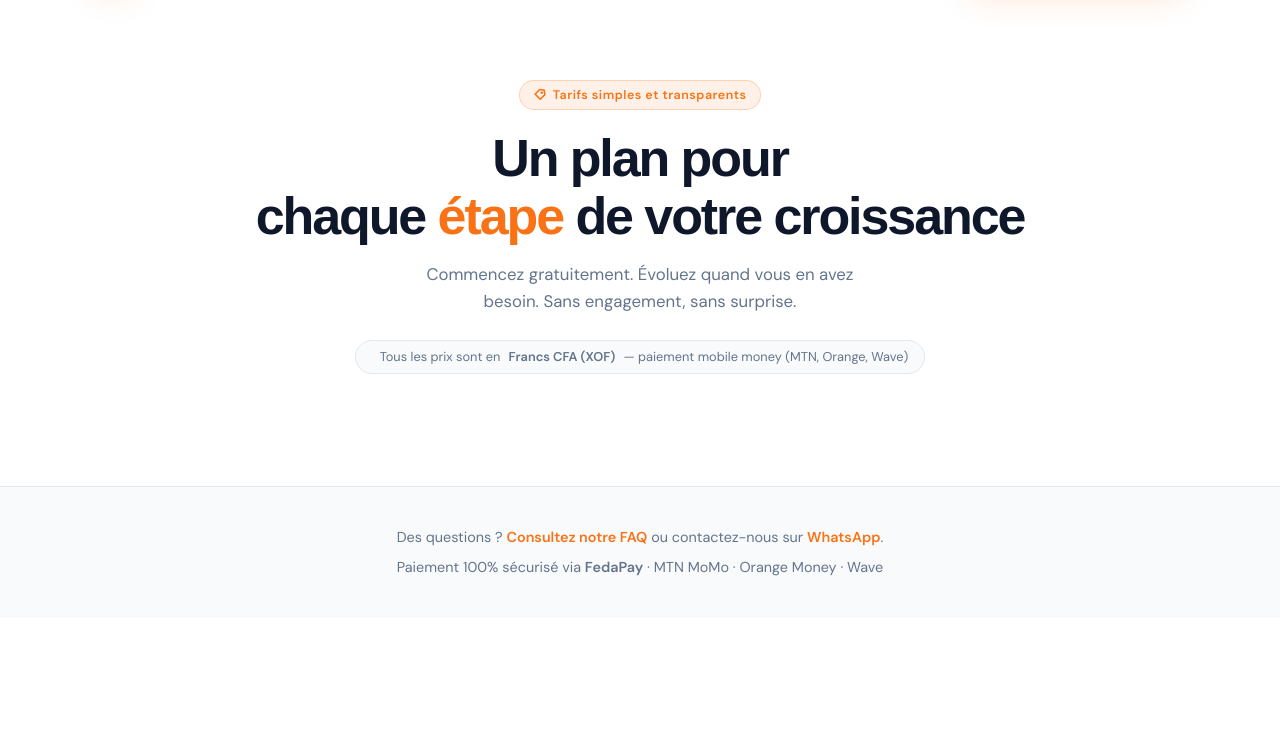
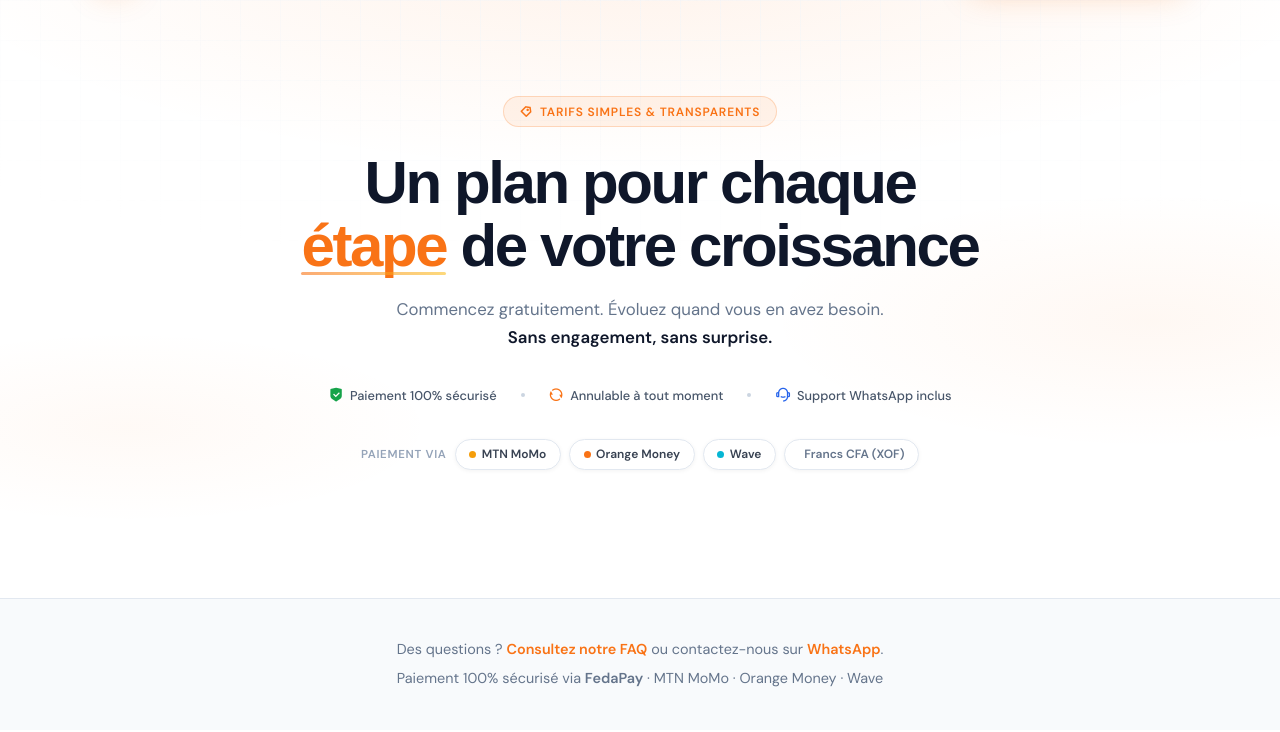
Before and after one commit to Asip90/openfood2.0, a Django app: page /tarifs/ in a window 1280 px wide. Shown: the part 68-800 px from the top of the page. Run offline with Django 5.2, Linux system fonts and the light colour scheme; data that the repository does not hold is empty.

Commit message:
feat: premium pricing hero with mesh bg, trust signals and payment pills

```diff
--- a/templates/home/pricing.html
+++ b/templates/home/pricing.html
@@ -11,54 +11,141 @@
     --orange-glow: rgba(249,115,22,0.18);
   }
 
+  /* ── Hero ── */
   .pricing-hero {
+    position: relative;
     text-align: center;
-    padding: 5rem 1.5rem 3rem;
+    padding: 6rem 1.5rem 4rem;
+    overflow: hidden;
   }
+
+  /* Mesh background */
+  .pricing-hero::before {
+    content: '';
+    position: absolute;
+    inset: 0;
+    background:
+      radial-gradient(ellipse 80% 60% at 50% -10%, rgba(249,115,22,0.09) 0%, transparent 70%),
+      radial-gradient(ellipse 50% 40% at 90% 60%, rgba(249,115,22,0.05) 0%, transparent 60%),
+      radial-gradient(ellipse 40% 30% at 10% 80%, rgba(249,115,22,0.04) 0%, transparent 60%);
+    pointer-events: none;
+  }
+  /* Grid overlay */
+  .pricing-hero::after {
+    content: '';
+    position: absolute;
+    inset: 0;
+    background-image: linear-gradient(rgba(241,245,249,0.5) 1px, transparent 1px),
+                      linear-gradient(90deg, rgba(241,245,249,0.5) 1px, transparent 1px);
+    background-size: 40px 40px;
+    mask-image: radial-gradient(ellipse 70% 50% at 50% 0%, black, transparent);
+    pointer-events: none;
+  }
+
+  .hero-inner { position: relative; z-index: 1; }
+
+  /* Eyebrow badge */
   .pricing-badge {
     display: inline-flex;
     align-items: center;
-    gap: 0.4rem;
-    background: rgba(249,115,22,0.1);
+    gap: 0.45rem;
+    background: rgba(249,115,22,0.08);
     color: var(--orange);
-    border: 1px solid rgba(249,115,22,0.25);
-    padding: 0.3rem 0.85rem;
+    border: 1px solid rgba(249,115,22,0.22);
+    padding: 0.35rem 1rem;
     border-radius: 999px;
-    font-size: 0.78rem;
-    font-weight: 600;
-    letter-spacing: 0.04em;
-    margin-bottom: 1.25rem;
+    font-size: 0.75rem;
+    font-weight: 700;
+    letter-spacing: 0.07em;
+    text-transform: uppercase;
+    margin-bottom: 1.5rem;
+    animation: fadeUp 0.5s ease both;
   }
+
+  /* Title */
   .pricing-title {
     font-family: 'Syne', sans-serif;
     font-weight: 900;
-    font-size: clamp(2rem, 5vw, 3.25rem);
+    font-size: clamp(2.1rem, 5.5vw, 3.75rem);
     color: #0f172a;
     letter-spacing: -0.04em;
-    line-height: 1.1;
-    margin-bottom: 1rem;
+    line-height: 1.05;
+    margin-bottom: 1.1rem;
+    animation: fadeUp 0.5s 0.07s ease both;
   }
-  .pricing-title span { color: var(--orange); }
+  .pricing-title .accent {
+    color: var(--orange);
+    position: relative;
+    display: inline-block;
+  }
+  .pricing-title .accent::after {
+    content: '';
+    position: absolute;
+    bottom: 2px;
+    left: 0;
+    width: 100%;
+    height: 3px;
+    background: linear-gradient(90deg, var(--orange), #fbbf24);
+    border-radius: 2px;
+    opacity: 0.6;
+  }
+
   .pricing-sub {
     color: #64748b;
     font-size: 1.05rem;
-    max-width: 42ch;
-    margin: 0 auto 0.5rem;
-    line-height: 1.65;
+    max-width: 44ch;
+    margin: 0 auto 2rem;
+    line-height: 1.7;
+    animation: fadeUp 0.5s 0.14s ease both;
   }
 
-  /* Currency toggle */
-  .currency-note {
+  /* Trust row */
+  .hero-trust {
+    display: flex;
+    align-items: center;
+    justify-content: center;
+    flex-wrap: wrap;
+    gap: 0.75rem 1.5rem;
+    margin-bottom: 2rem;
+    animation: fadeUp 0.5s 0.21s ease both;
+  }
+  .trust-item {
+    display: flex;
+    align-items: center;
+    gap: 0.4rem;
+    font-size: 0.8rem;
+    color: #475569;
+    font-weight: 500;
+  }
+  .trust-dot { width: 4px; height: 4px; border-radius: 50%; background: #cbd5e1; }
+
+  /* Payment pills */
+  .payment-pills {
+    display: flex;
+    align-items: center;
+    justify-content: center;
+    flex-wrap: wrap;
+    gap: 0.5rem;
+    animation: fadeUp 0.5s 0.28s ease both;
+  }
+  .payment-pill {
     display: inline-flex;
     align-items: center;
-    gap: 0.5rem;
-    background: #f8fafc;
+    gap: 0.35rem;
+    background: white;
     border: 1px solid #e2e8f0;
-    padding: 0.4rem 1rem;
     border-radius: 999px;
-    font-size: 0.8rem;
-    color: #64748b;
-    margin-top: 1rem;
+    padding: 0.35rem 0.85rem;
+    font-size: 0.75rem;
+    font-weight: 600;
+    color: #374151;
+    box-shadow: 0 1px 4px rgba(0,0,0,0.05);
+  }
+  .pill-dot { width: 7px; height: 7px; border-radius: 50%; }
+
+  @keyframes fadeUp {
+    from { opacity: 0; transform: translateY(16px); }
+    to   { opacity: 1; transform: translateY(0); }
   }
 
   /* Cards */
@@ -254,12 +341,56 @@
 {% include 'home/header.html' %}
 
 <section class="pricing-hero">
-  <div class="pricing-badge"><i class="ri-price-tag-3-line"></i> Tarifs simples et transparents</div>
-  <h1 class="pricing-title">Un plan pour<br>chaque <span>étape</span> de votre croissance</h1>
-  <p class="pricing-sub">Commencez gratuitement. Évoluez quand vous en avez besoin. Sans engagement, sans surprise.</p>
-  <div class="currency-note">
-    <i class="ri-money-franc-circle-line"></i>
-    Tous les prix sont en <strong>Francs CFA (XOF)</strong> — paiement mobile money (MTN, Orange, Wave)
+  <div class="hero-inner">
+
+    <div class="pricing-badge">
+      <i class="ri-price-tag-3-line"></i> Tarifs simples &amp; transparents
+    </div>
+
+    <h1 class="pricing-title">
+      Un plan pour chaque<br><span class="accent">étape</span> de votre croissance
+    </h1>
+
+    <p class="pricing-sub">
+      Commencez gratuitement. Évoluez quand vous en avez besoin.<br>
+      <strong style="color:#0f172a;">Sans engagement, sans surprise.</strong>
+    </p>
+
+    <!-- Trust signals -->
+    <div class="hero-trust">
+      <div class="trust-item">
+        <i class="ri-shield-check-fill" style="color:#16a34a;font-size:0.95rem;"></i>
+        Paiement 100% sécurisé
+      </div>
+      <div class="trust-dot"></div>
+      <div class="trust-item">
+        <i class="ri-refresh-line" style="color:var(--orange);font-size:0.95rem;"></i>
+        Annulable à tout moment
+      </div>
+      <div class="trust-dot"></div>
+      <div class="trust-item">
+        <i class="ri-customer-service-2-line" style="color:#2563eb;font-size:0.95rem;"></i>
+        Support WhatsApp inclus
+      </div>
+    </div>
+
+    <!-- Payment methods -->
+    <div class="payment-pills">
+      <span style="font-size:0.72rem;color:#94a3b8;font-weight:600;text-transform:uppercase;letter-spacing:0.06em;">Paiement via</span>
+      <span class="payment-pill">
+        <span class="pill-dot" style="background:#f59e0b;"></span> MTN MoMo
+      </span>
+      <span class="payment-pill">
+        <span class="pill-dot" style="background:#f97316;"></span> Orange Money
+      </span>
+      <span class="payment-pill">
+        <span class="pill-dot" style="background:#06b6d4;"></span> Wave
+      </span>
+      <span class="payment-pill" style="color:#64748b;">
+        <i class="ri-money-franc-circle-line" style="font-size:0.85rem;"></i> Francs CFA (XOF)
+      </span>
+    </div>
+
   </div>
 </section>
 
```
